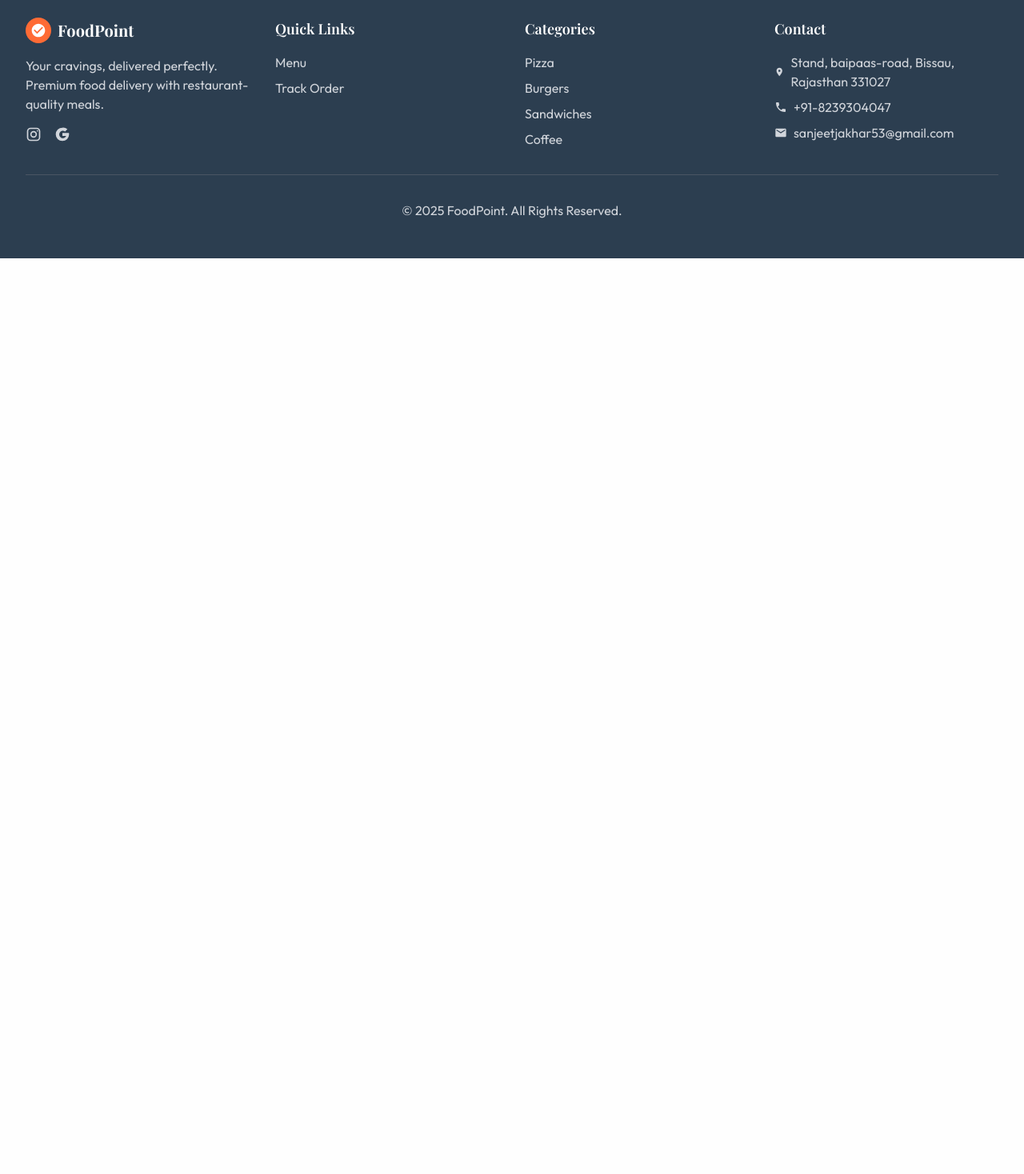
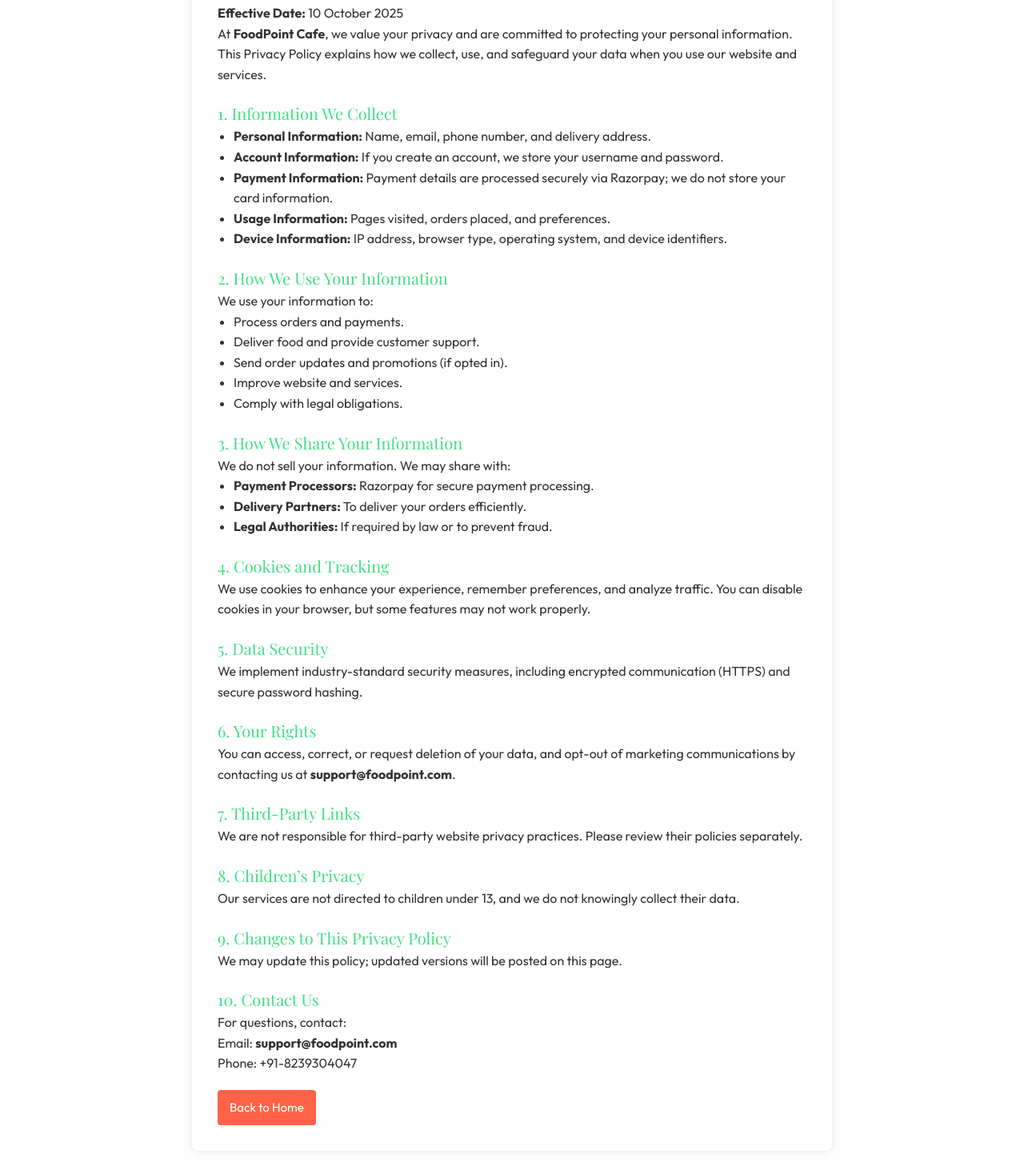
Before and after one commit to Sainijays39/FoodPoint-FrOnTeNd, a React (Vite) app: page /privacypolicy in a window 1280 px wide. Shown: the part 162-1630 px from the top of the page at 80% size. Before the commit the page ends 800 px from the top, so only its background shows below. Built offline with nearby package versions, Linux system fonts and the light colour scheme; no server answers.

Commit message:
adding term of services and policy pages

```diff
--- a/src/App.jsx
+++ b/src/App.jsx
@@ -7,7 +7,8 @@
 import { Route, Routes } from 'react-router-dom'
 import Cart from './pages/Cart/Cart'
 import Home from './pages/home/Home'
-
+import PrivacyPolicy from './pages/PrivacyPolicy/PrivacyPolicy'
+import TermsOfService from './pages/termServices/Term&Services'
 import PlaceOrder from './pages/PlaceOrder/PlaceOrder'
 import Testimony from './Components/Testimony/Testimony'
 import LoginPopup from './Components/LoginPopUP/LoginPopUp'
@@ -30,6 +31,8 @@
           <Route path='/cart' element={<Cart />} />
           <Route path='/placeorder' element={<PlaceOrder />} />
           <Route path='/myorders' element={<MyOrders />} />
+          <Route path='/privacypolicy' element={<PrivacyPolicy />} />
+          <Route path='/terms' element={<TermsOfService />} />
         </Routes>
 
        <footer className="footer"><Footer /> </footer>
--- a/src/Components/LoginPopUP/LoginPopUp.css
+++ b/src/Components/LoginPopUP/LoginPopUp.css
@@ -85,3 +85,7 @@
     -webkit-text-fill-color: transparent;
     text-shadow: 2px 2px 5px rgba(0, 0, 0, 0.2);
 }
+
+.text-tomato{
+    cursor: pointer;
+}
--- a/src/Components/LoginPopUP/LoginPopUp.jsx
+++ b/src/Components/LoginPopUP/LoginPopUp.jsx
@@ -5,6 +5,7 @@
 import { useEffect } from 'react'
 import { StoreContext } from '../../context/StoreContext'
 import axios from 'axios'
+import { Link } from 'react-router-dom'
 
 const LoginPopup = ({ setShowLogin }) => {
 
@@ -88,7 +89,7 @@
                 <button type='submit'>{currState === "Sign Up" ? "Create Your FoodPoint Account" : "Login Into FoodPoint"}</button>
                 <div className="login-popup-condition">
                     <input type="checkbox" required />
-                    <p>I agree to the <span className='text-tomato'>Terms of Service</span> and <span className='text-tomato'>Privacy Policy</span>.</p>
+                    <p>I agree to the <span className='text-tomato'><Link to="/terms">Terms of Service</Link></span> and <span className='text-tomato'><Link to="/privacypolicy">Privacy Policy</Link>.</span></p>
                 </div>
                 {
                     currState === "Login"
--- a/src/pages/PlaceOrder/PlaceOrder.jsx
+++ b/src/pages/PlaceOrder/PlaceOrder.jsx
@@ -87,7 +87,6 @@
       });
 
       const { razorpayOrderId, amount } = res.data; // _id = order id in your DB
-      console.log(razorpayOrderId, amount);
       // 2️⃣ Open Razorpay checkout
       const options = {
         key: import.meta.env.VITE_RAZORPAY_KEY_ID,
--- /dev/null
+++ b/src/pages/PrivacyPolicy/PrivacyPolicy.css
@@ -0,0 +1,48 @@
+.privacy-policy-container  h1{
+    color: tomato;
+    font-size: 30px;
+}
+
+.privacy-policy-container {
+    max-width: 800px;
+    margin: 40px auto;
+    padding: 20px;
+    background-color: #fff;
+    border-radius: 8px;
+    box-shadow: 0 0 10px rgba(0, 0, 0, 0.1);
+    font-family: Arial, sans-serif;
+    line-height: 1.6;
+    color: #333;
+}
+
+.privacy-policy-container h2 {
+    color: rgb(64, 224, 131);
+    margin-top: 20px;
+    font-size: 20px;
+}
+
+.privacy-policy-container ul {
+    list-style-type: disc;
+    margin-left: 20px;
+}
+
+
+.privacy-policy-container button {
+    border: none;
+    padding: 10px 15px;
+    border-radius: 4px;
+    background-color: tomato;
+    color: white;
+    font-size: 15px;
+    cursor: pointer;
+    margin-top: 20px;
+}
+
+.privacy-policy-container button a {
+    color: white;
+    text-decoration: none;
+}
+
+.privacy-policy-container button:hover {
+    background-color: #e5533d;
+}
--- /dev/null
+++ b/src/pages/PrivacyPolicy/PrivacyPolicy.jsx
@@ -0,0 +1,69 @@
+// src/pages/PrivacyPolicy.jsx
+import React from 'react';
+import './PrivacyPolicy.css';
+import { Link } from 'react-router-dom';
+
+const PrivacyPolicy = () => {
+  return (
+    <div className="privacy-policy-container" style={{ padding: '2rem', maxWidth: '800px', margin: 'auto' }}>
+      <h1>Privacy Policy – FoodPoint Cafe</h1>
+      <p><strong>Effective Date:</strong> 10 October 2025</p>
+
+      <p>At <strong>FoodPoint Cafe</strong>, we value your privacy and are committed to protecting your personal information. This Privacy Policy explains how we collect, use, and safeguard your data when you use our website and services.</p>
+
+      <h2>1. Information We Collect</h2>
+      <ul>
+        <li><strong>Personal Information:</strong> Name, email, phone number, and delivery address.</li>
+        <li><strong>Account Information:</strong> If you create an account, we store your username and password.</li>
+        <li><strong>Payment Information:</strong> Payment details are processed securely via Razorpay; we do not store your card information.</li>
+        <li><strong>Usage Information:</strong> Pages visited, orders placed, and preferences.</li>
+        <li><strong>Device Information:</strong> IP address, browser type, operating system, and device identifiers.</li>
+      </ul>
+
+      <h2>2. How We Use Your Information</h2>
+      <p>We use your information to:</p>
+      <ul>
+        <li>Process orders and payments.</li>
+        <li>Deliver food and provide customer support.</li>
+        <li>Send order updates and promotions (if opted in).</li>
+        <li>Improve website and services.</li>
+        <li>Comply with legal obligations.</li>
+      </ul>
+
+      <h2>3. How We Share Your Information</h2>
+      <p>We do not sell your information. We may share with:</p>
+      <ul>
+        <li><strong>Payment Processors:</strong> Razorpay for secure payment processing.</li>
+        <li><strong>Delivery Partners:</strong> To deliver your orders efficiently.</li>
+        <li><strong>Legal Authorities:</strong> If required by law or to prevent fraud.</li>
+      </ul>
+
+      <h2>4. Cookies and Tracking</h2>
+      <p>We use cookies to enhance your experience, remember preferences, and analyze traffic. You can disable cookies in your browser, but some features may not work properly.</p>
+
+      <h2>5. Data Security</h2>
+      <p>We implement industry-standard security measures, including encrypted communication (HTTPS) and secure password hashing.</p>
+
+      <h2>6. Your Rights</h2>
+      <p>You can access, correct, or request deletion of your data, and opt-out of marketing communications by contacting us at <strong>support@foodpoint.com</strong>.</p>
+
+      <h2>7. Third-Party Links</h2>
+      <p>We are not responsible for third-party website privacy practices. Please review their policies separately.</p>
+
+      <h2>8. Children’s Privacy</h2>
+      <p>Our services are not directed to children under 13, and we do not knowingly collect their data.</p>
+
+      <h2>9. Changes to This Privacy Policy</h2>
+      <p>We may update this policy; updated versions will be posted on this page.</p>
+
+      <h2>10. Contact Us</h2>
+      <p>For questions, contact: <br/>
+      Email: <strong>support@foodpoint.com</strong><br/>
+      Phone: +91-8239304047</p>
+
+      <button><Link to="/">Back to Home</Link></button>
+    </div>
+  );
+};
+
+export default PrivacyPolicy;
--- /dev/null
+++ b/src/pages/TermServices/Term&Services.css
@@ -0,0 +1,48 @@
+.privacy-policy-container  h1{
+    color: tomato;
+    font-size: 30px;
+}
+
+.privacy-policy-container {
+    max-width: 800px;
+    margin: 40px auto;
+    padding: 20px;
+    background-color: #fff;
+    border-radius: 8px;
+    box-shadow: 0 0 10px rgba(0, 0, 0, 0.1);
+    font-family: Arial, sans-serif;
+    line-height: 1.6;
+    color: #333;
+}
+
+.privacy-policy-container h2 {
+    color: rgb(64, 224, 131);
+    margin-top: 20px;
+    font-size: 20px;
+}
+
+.privacy-policy-container ul {
+    list-style-type: disc;
+    margin-left: 20px;
+}
+
+
+.privacy-policy-container button {
+    border: none;
+    padding: 10px 15px;
+    border-radius: 4px;
+    background-color: tomato;
+    color: white;
+    font-size: 15px;
+    cursor: pointer;
+    margin-top: 20px;
+}
+
+.privacy-policy-container button a {
+    color: white;
+    text-decoration: none;
+}
+
+.privacy-policy-container button:hover {
+    background-color: #e5533d;
+}
--- /dev/null
+++ b/src/pages/TermServices/Term&Services.jsx
@@ -0,0 +1,63 @@
+import React from 'react';
+import './Term&Services.css';
+import { Link } from 'react-router-dom';
+
+const TermsOfService = () => {
+  return (
+    <div className="privacy-policy-container" style={{ padding: '2rem', maxWidth: '800px', margin: 'auto' }}>
+      <h1>Terms of Service – FoodPoint Cafe</h1>
+      <p><strong>Effective Date:</strong> 10 October 2025</p>
+
+      <p>By accessing or using <strong>FoodPoint Cafe</strong> website and services, you agree to the following terms:</p>
+
+      <h2>1. Use of Services</h2>
+      <ul>
+        <li>You must be 18 years or older to place orders.</li>
+        <li>You agree to provide accurate and complete information during account creation and checkout.</li>
+        <li>You are responsible for maintaining the confidentiality of your account login credentials.</li>
+      </ul>
+
+      <h2>2. Orders and Payments</h2>
+      <ul>
+        <li>All orders are subject to availability.</li>
+        <li>Payment is processed securely via Razorpay or other authorized payment gateways.</li>
+        <li>We do not store your card details.</li>
+        <li>Prices, taxes, and delivery fees may vary and are displayed at checkout.</li>
+      </ul>
+
+      <h2>3. Delivery and Cancellation</h2>
+      <ul>
+        <li>Delivery times are estimates and may vary.</li>
+        <li>You can not cancel orders after once you placed order.</li>
+        <li>Refunds, if applicable, will follow our payment gateway policies.</li>
+      </ul>
+
+      <h2>4. User Conduct</h2>
+      <ul>
+        <li>You agree not to use the site for illegal purposes.</li>
+        <li>You agree not to interfere with website functionality.</li>
+        <li>You agree not to attempt unauthorized access to other accounts or systems.</li>
+      </ul>
+
+      <h2>5. Intellectual Property</h2>
+      <p>All content on the website, including logos, images, and text, is owned by <strong>FoodPoint Cafe</strong> or used with permission. You may not copy, reproduce, or distribute content without our written consent.</p>
+
+      <h2>6. Limitation of Liability</h2>
+      <p>We are not liable for any indirect, incidental, or consequential damages arising from your use of the website. We strive to ensure accurate information but do not guarantee that the website is error-free at all times.</p>
+
+      <h2>7. Changes to Terms</h2>
+      <p>We may update these Terms of Service at any time. Updates will be posted on this page with the effective date. Continued use of the website constitutes acceptance of updated terms.</p>
+
+      <h2>8. Contact Us</h2>
+      <p>
+        For questions or concerns about these terms, contact us at:<br/>
+        Email: <strong>support@foodpoint.com</strong><br/>
+        Phone: +91-8239304047
+      </p>
+
+      <button><Link to="/">Back to Home</Link></button>
+    </div>
+  );
+};
+
+export default TermsOfService;
```
